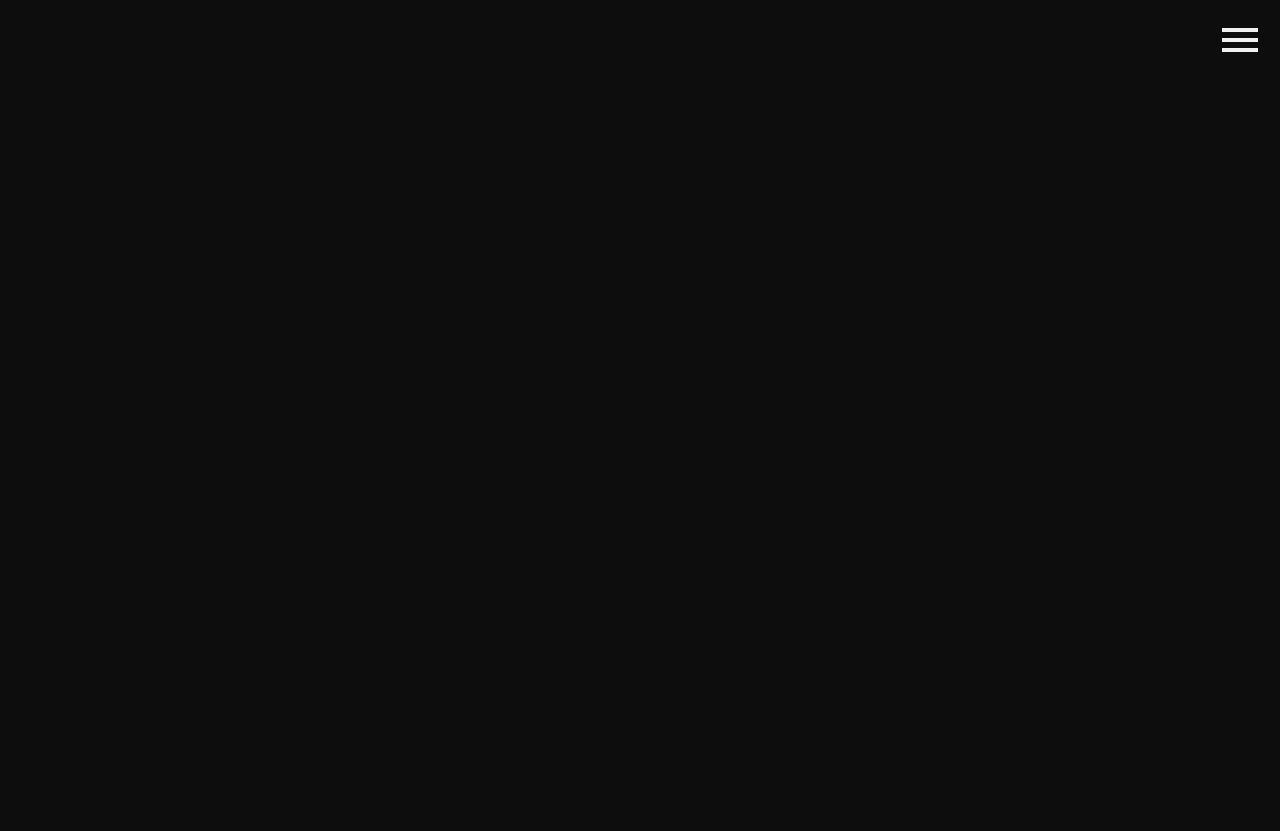
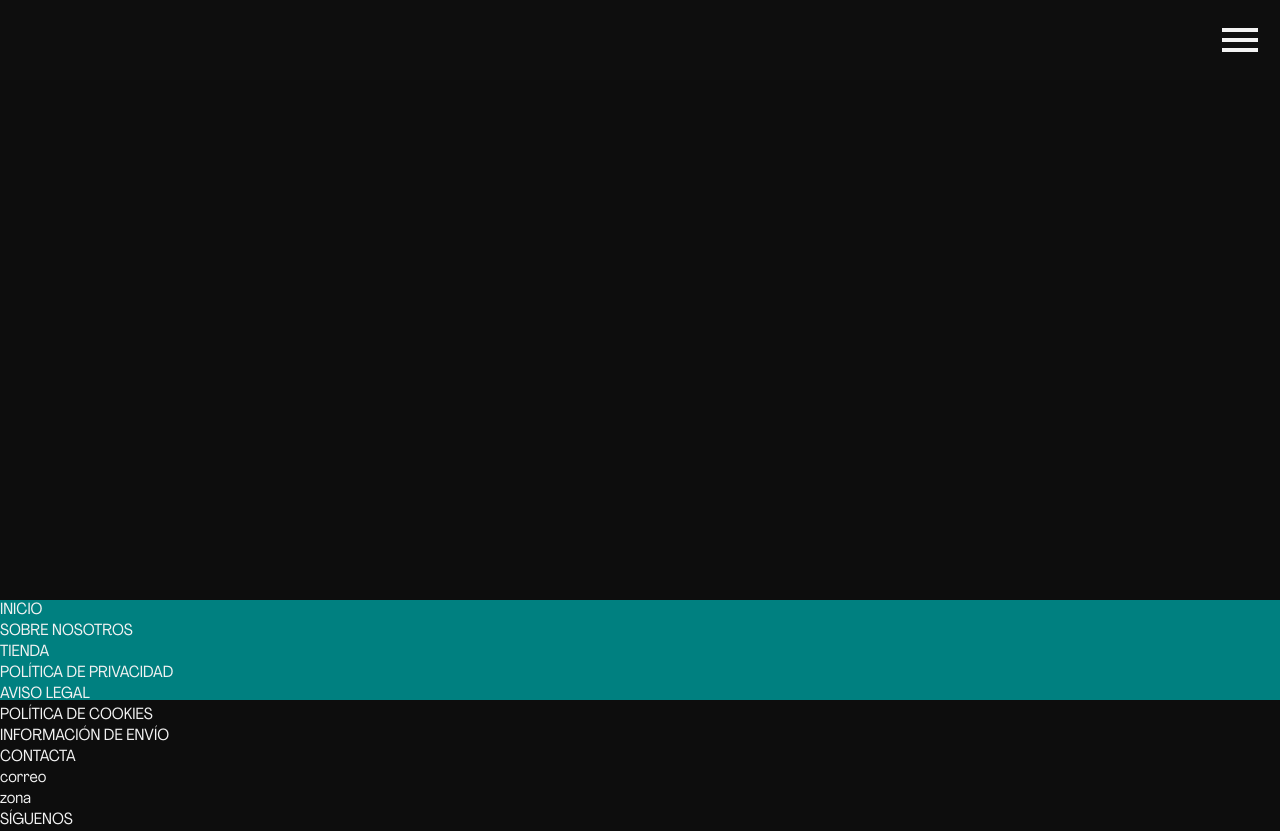
Before and after one commit to Webit-O/CDH-HALTEROFILIA-LZT, a React (Vite) app in the folder front/: page / in a window 1280 px wide. Before the commit the page ends 800 px from the top, so only its background shows below. Built offline with nearby package versions, Linux system fonts and the light colour scheme.

Commit message:
deleted Navbar-footer.jsx and .css, feat:adding navbar content

```diff
--- a/front/src/components/Footer/Footer.jsx
+++ b/front/src/components/Footer/Footer.jsx
@@ -1,9 +1,10 @@
+import NavbarFooter from '../NavbarFooter/NavbarFooter'
 import './Footer.css'
 
 const Footer = () => {
   return (
     <div id='footer'>
-
+      <NavbarFooter />
     </div>
   )
 }
--- /dev/null
+++ b/front/src/components/NavbarFooter/NavbarFooter.css
@@ -0,0 +1,14 @@
+@media (300px <= width < 900px) {
+    .prueba {
+        height: 200px;
+        background-color: tomato;
+    }
+}
+
+
+@media (width > 900px) {
+    .prueba {
+        height: 100px;
+        background-color: teal;
+    }
+}
--- /dev/null
+++ b/front/src/components/NavbarFooter/NavbarFooter.jsx
@@ -0,0 +1,35 @@
+import React from 'react'
+import './NavbarFooter.css'
+
+
+function NavbarFooter() {
+  return (
+    <>
+     <div className='prueba'>
+        <ul className="navbar-home">
+            <li><a href="#">INICIO</a></li>
+            <li><a href="#">SOBRE NOSOTROS</a></li>
+            <li><a href="#">TIENDA</a></li>
+        </ul>
+        <ul className='navbar-legit'>
+            <li><a href="#">POLÍTICA DE PRIVACIDAD</a></li>
+            <li><a href="#">AVISO LEGAL</a></li>
+            <li><a href="#">POLÍTICA DE COOKIES</a></li>
+            <li><a href="#">INFORMACIÓN DE ENVÍO</a></li>
+        </ul>
+        <ul className='navbar-contact'>
+            <h3 className='navbar-contact__title'>CONTACTA</h3>
+            <li><a href="#">correo</a></li>
+            <li><a href="#">zona</a></li>
+        </ul>
+        <ul className='navbar-social'>
+            <h3 className='navbar-social__title'>SÍGUENOS</h3>
+            <li><a href="#"><i className="fab fa-instagram"></i></a></li>
+            <li><a href="#"><i className="fab fa-youtube"></i></a></li>
+        </ul>
+      </div>
+    </>
+  )
+}
+
+export default NavbarFooter
--- a/front/src/index.css
+++ b/front/src/index.css
@@ -32,15 +32,6 @@
   --night: #0D0D0D;
   /* TIPOGRAFÍAS */
   --black-ops-one-font: 'Black Ops One', system-ui;
-}
-
-body {
-  margin: 0;
-}
-
-button {
-  cursor: pointer;
-
 }
 
 /* COLORES QUE ADAPTAMOS AL MODO OSCURO SEGÚN LAS OPCIONES PERSONALIZADAS DE CADA USUARIO EN EL NAVEGADOR */
@@ -136,6 +127,10 @@ form, input, textarea, select, button, label {
     color: inherit;
 }
 
+button {
+  cursor: pointer;
+}
+
 /* CONFIGURAMOS LA TIPOGRAFÍA PARA TODA LA WEB */
 
 body {
--- a/front/src/layouts/Layout.css
+++ b/front/src/layouts/Layout.css
@@ -1,5 +1,23 @@
-body {
+.header {
+    grid-area: header;
+}
+
+.outlet {
+    grid-area: main;
+}
+
+.footer {
+    grid-area: footer;
+}
+
+.body-layout {
     width: 100%;
-    height: 100%;
-    background-color: #333;
+    height: 100vh;
+    display: grid;
+    grid-template-rows: 10% auto 25%;
+    grid-template-columns: auto;
+    grid-template-areas:
+        "header"
+        "main"
+        "footer";
 }
--- a/front/src/layouts/Layout.jsx
+++ b/front/src/layouts/Layout.jsx
@@ -7,9 +7,11 @@ import './Layout.css'
 function Layout() {
   return (
     <>
-      <Header />
-      <Outlet />
-      <Footer />
+      <div className="body-layout">
+        <Header className="header" />
+        <Outlet className="outlet" />
+        <Footer className="footer" />
+      </div>
     </>
   )
 }
```
Also changed, not shown: front/src/components/Navbar-footer/Navbar-footer.jsx (deleted).
